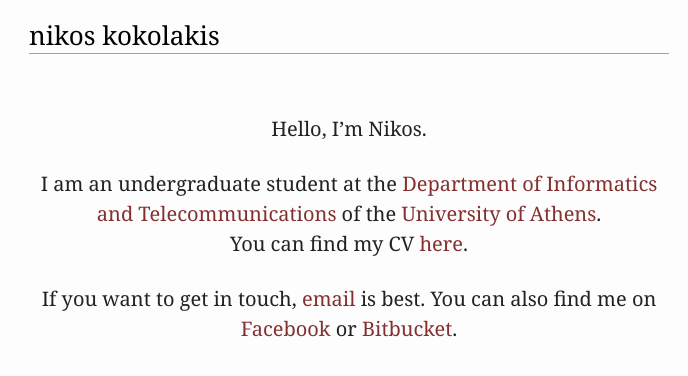
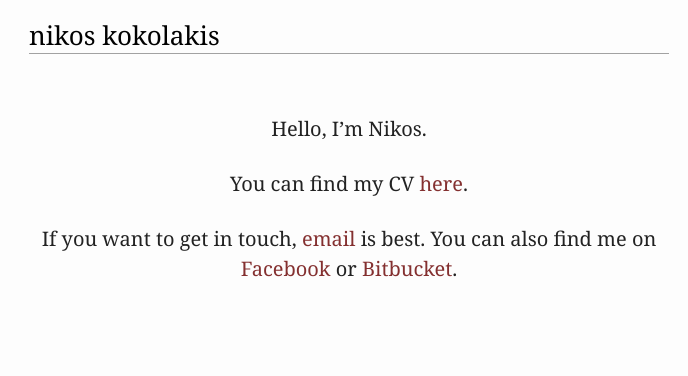
Before and after one commit to konikos/konikos.github.com, a Jekyll site: the page built from index.html, in a window 1280 px wide. Shown: the top 376 px of the page, without its empty margins (291-979 px from the left). Built offline with Jekyll 4.4.1, drawn with Linux system fonts in a browser that asks for light colours; some web fonts are replaced; Markdown is read by kramdown in place of the engine named in the settings.

Commit message:
Removed DI and UOA references

```diff
--- a/index.html
+++ b/index.html
@@ -6,9 +6,6 @@ layout: default
 {% capture front %}
 Hello, I'm Nikos.
 
-I am an undergraduate student at the
-[Department of Informatics and Telecommunications][DI] of the
-[University of Athens][UOA]. <br>
 You can find my CV [here][CV].
 
 
```
Also changed, not shown: other parts of index.html (+0 -2 lines).
